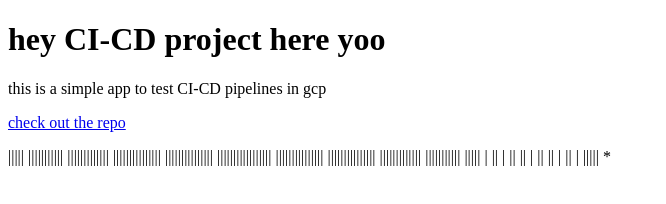
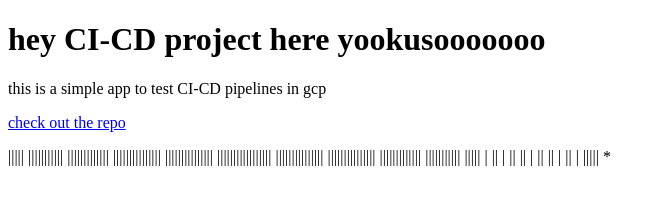
Before and after one commit to skagos/gcp-ci--argo-cd-gar-gke, a plain HTML site: page app/index.html in a window 1280 px wide. Shown: the whole page, without its empty margins (0-666 px from the left). Drawn offline with Linux system fonts and the light colour scheme.

```diff
--- a/app/index.html
+++ b/app/index.html
@@ -4,7 +4,7 @@
     <title>Yoo</title>
   </head>
   <body>
-    <h1>hey CI-CD project here yoo</h1>
+    <h1>hey CI-CD project here yookusooooooo</h1>
     <p>this is a simple app to test CI-CD pipelines in gcp</p>
     <p><a href="https://github.com/skagos/gcp-ci--argo-cd-gar-gke.git">check out the repo</a></p>
 
```
Also changed, not shown: 1 other file.
